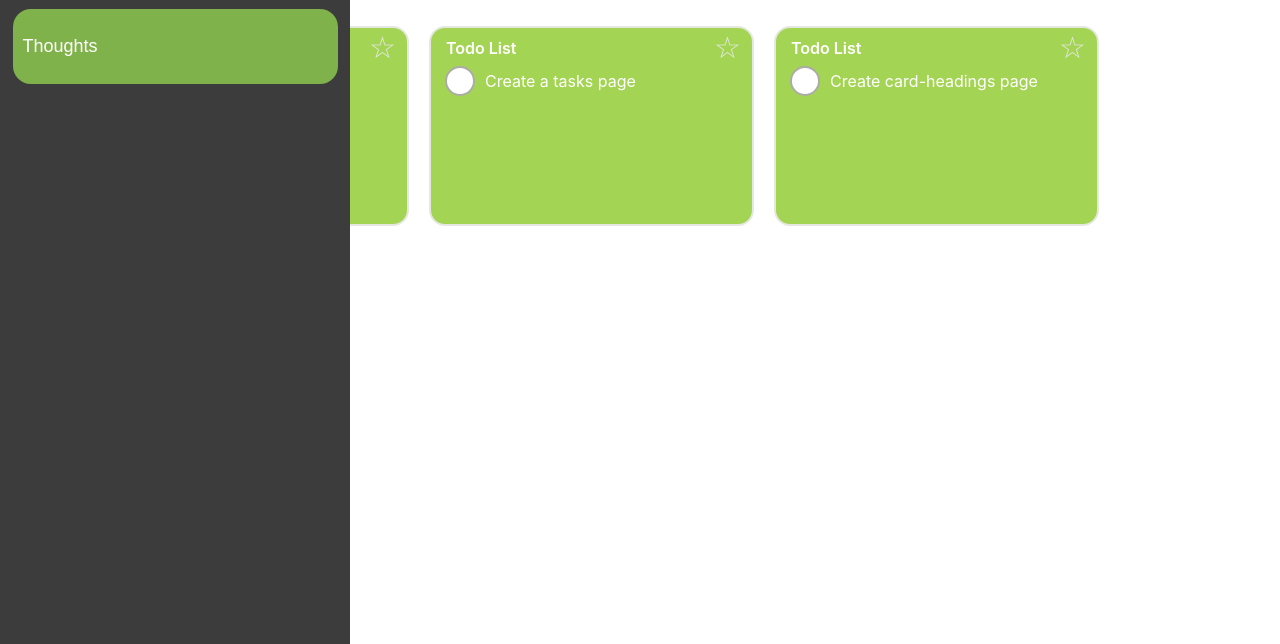
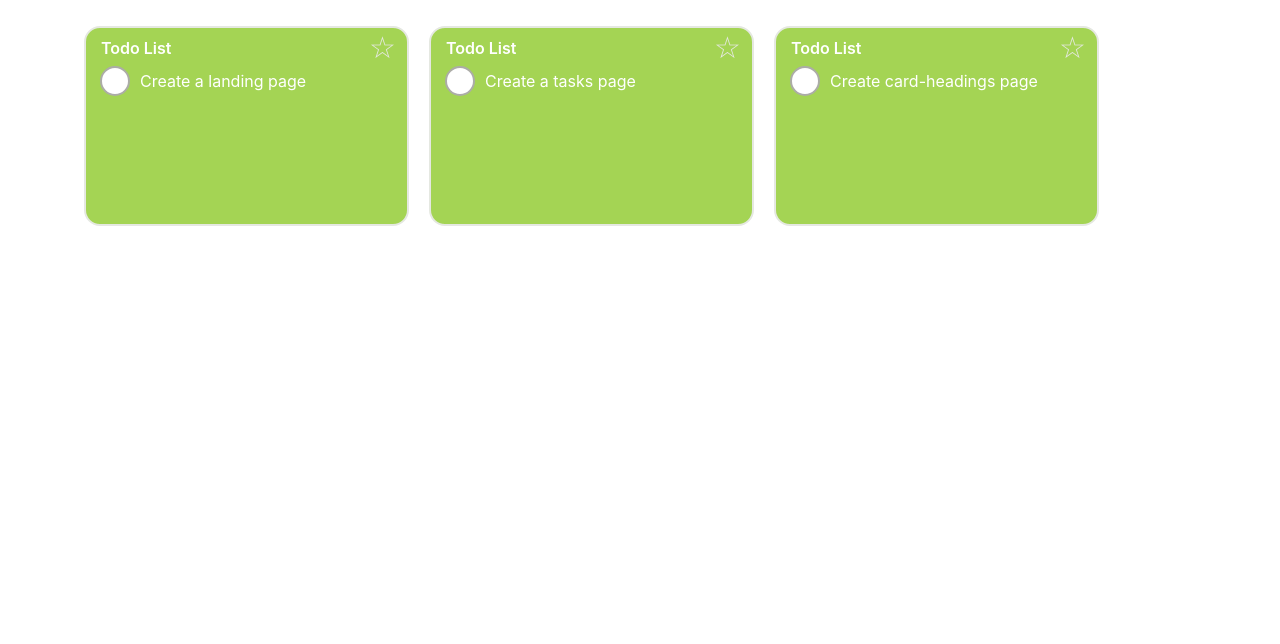
Before and after one commit to phunky-panda94/todoList, a website built with webpack: page src/projects.html in a window 1280 px wide. Shown: the part 156-800 px from the top of the page. Built offline with nearby package versions, Linux system fonts and the light colour scheme.

Commit message:
updated styles

```diff
--- a/src/styles/style.css
+++ b/src/styles/style.css
@@ -394,7 +394,7 @@ nav {
 /* sidebar */
 
 .sidebar {
-    visibility: visible;
+    visibility: hidden;
     height: 100vh;
     width: 350px;
     position: fixed;
@@ -405,7 +405,7 @@ nav {
 
 .sidebar > .card {
     background-color: #80B24B;
-    border: none;
+    border: 2px solid #ACACA7;
     font-size: 18px;
     min-height: 75px;
     margin-right: 0;
```
